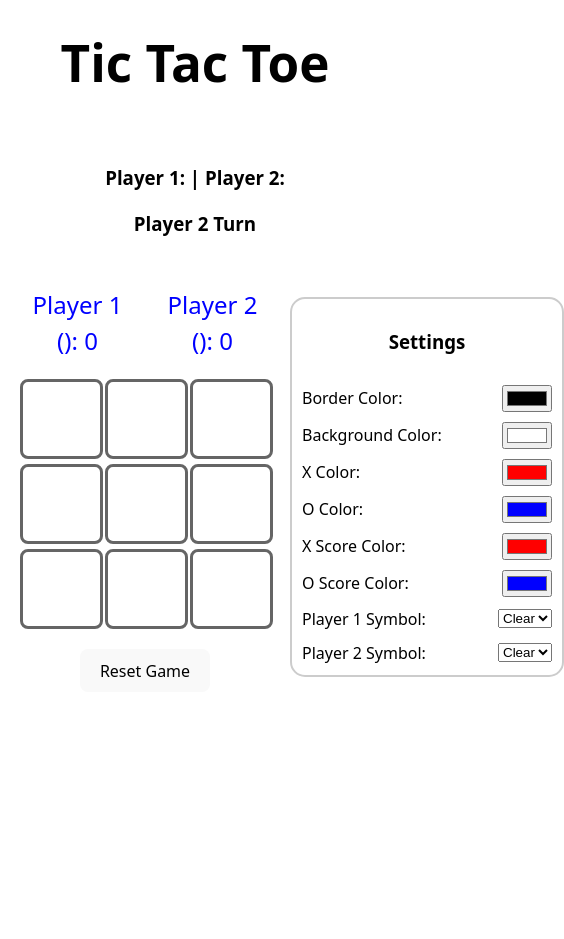
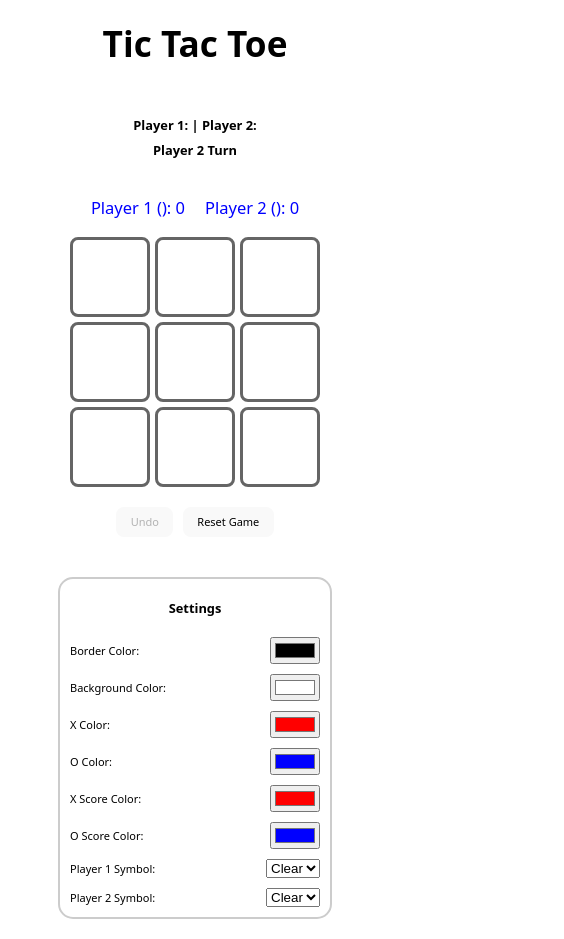
Before and after one commit to davinoctavian/tic-tac-toe-react-vite, a React (Vite) app: page / in a window 390 px wide. Shown: the whole page, 564 px wide, since content can reach past the window. Before the commit the page ends 844 px from the top, so only its background shows below. Built offline with nearby package versions, Linux system fonts and the light colour scheme.

Commit message:
add undo feature

```diff
--- a/dev-dist/sw.js
+++ b/dev-dist/sw.js
@@ -82,7 +82,7 @@ define(['./workbox-f87553f6'], (function (workbox) { 'use strict';
     "revision": "3ca0b8505b4bec776b69afdba2768812"
   }, {
     "url": "index.html",
-    "revision": "0.38gkaqq20l8"
+    "revision": "0.6rdd65ujong"
   }], {});
   workbox.cleanupOutdatedCaches();
   workbox.registerRoute(new workbox.NavigationRoute(workbox.createHandlerBoundToURL("index.html"), {
--- a/index.html
+++ b/index.html
@@ -2,7 +2,8 @@
 <html lang="en">
   <head>
     <meta charset="UTF-8" />
-    <link rel="icon" type="image/svg+xml" href="/vite.svg" />
+    <link rel="icon" type="image/png" href="/vite.svg" />
+    <link rel="icon" type="image/webp" href="/pwa-192.webp" />
     <meta name="viewport" content="width=device-width, initial-scale=1.0" />
     <title>tic-tac-toe-react</title>
   </head>
--- a/src/App.css
+++ b/src/App.css
@@ -12,3 +12,16 @@
   justify-content: space-around;
   gap: 20px;
 }
+.button-content {
+  display: flex;
+  flex-direction: row;
+  gap: 10px;
+  justify-content: center;
+}
+
+@media screen and (max-width: 768px) {
+  .main-content {
+    flex-direction: column;
+    align-items: center;
+  }
+}
--- a/src/App.tsx
+++ b/src/App.tsx
@@ -10,9 +10,14 @@ import "./App.css";
 export default function App() {
   const { settings } = useContext(SettingsContext);
 
-  const [squares, setSquares] = useState<(string | null)[]>(
+  const [history, setHistory] = useState<(string | null)[][]>([
     Array(9).fill(null),
-  );
+  ]);
+  const [currentMove, setCurrentMove] = useState<number>(0);
+  const squares = history[currentMove];
+  // const [squares, setSquares] = useState<(string | null)[]>(
+  //   Array(9).fill(null),
+  // );
   const [xIsNext, setXIsNext] = useState(settings?.player1Symbol === "X");
   const [scores, setScores] = useLocalStorage<{ X: number; O: number }>(
     "scores",
@@ -26,13 +31,25 @@ export default function App() {
 
     const newSquares = squares.slice();
     newSquares[i] = xIsNext ? "X" : "O";
-    setSquares(newSquares);
+    const newHistory = history.slice(0, currentMove + 1);
+    setHistory([...newHistory, newSquares]);
+    setCurrentMove(newHistory.length);
+
     setXIsNext(!xIsNext);
   };
 
   const handleReset = () => {
-    setSquares(Array(9).fill(null));
+    setHistory([Array(9).fill(null)]);
+    setCurrentMove(0);
     setXIsNext(true);
+  };
+
+  const handleUndo = () => {
+    if (currentMove > 0) {
+      const newMove = currentMove - 1;
+      setCurrentMove(newMove);
+      setXIsNext(newMove % 2 === 0);
+    }
   };
 
   if (winner) {
@@ -95,7 +112,12 @@ export default function App() {
             xColor={settings.xColor}
             oColor={settings.oColor}
           />
-          <button onClick={handleReset}>Reset Game</button>
+          <div className="button-content">
+            <button onClick={handleUndo} disabled={currentMove === 0}>
+              Undo
+            </button>
+            <button onClick={handleReset}>Reset Game</button>
+          </div>
         </div>
         <div className="content-settings">
           <Settings />
--- a/src/index.css
+++ b/src/index.css
@@ -2,6 +2,7 @@
   font-family: system-ui, Avenir, Helvetica, Arial, sans-serif;
   line-height: 1.5;
   font-weight: 400;
+  font-size: 14px;
 
   color-scheme: light dark;
   color: rgba(255, 255, 255, 0.87);
@@ -65,3 +66,10 @@ button:focus-visible {
     background-color: #f9f9f9;
   }
 }
+
+@media screen and (max-width: 768px) {
+  :root {
+    font-size: 11px;
+    line-height: 1;
+  }
+}
--- a/vite.config.ts
+++ b/vite.config.ts
@@ -11,7 +11,7 @@ export default defineConfig({
     }),
     VitePWA({
       registerType: "autoUpdate",
-      includeAssets: ["vite.svg"], // what is use on index.html is include here for service worker caching
+      includeAssets: ["vite.svg", "pwa-192.webp"], // what is use on index.html is include here for service worker caching
       manifest: {
         name: "TicTacToe",
         short_name: "TicTacToe",
```
